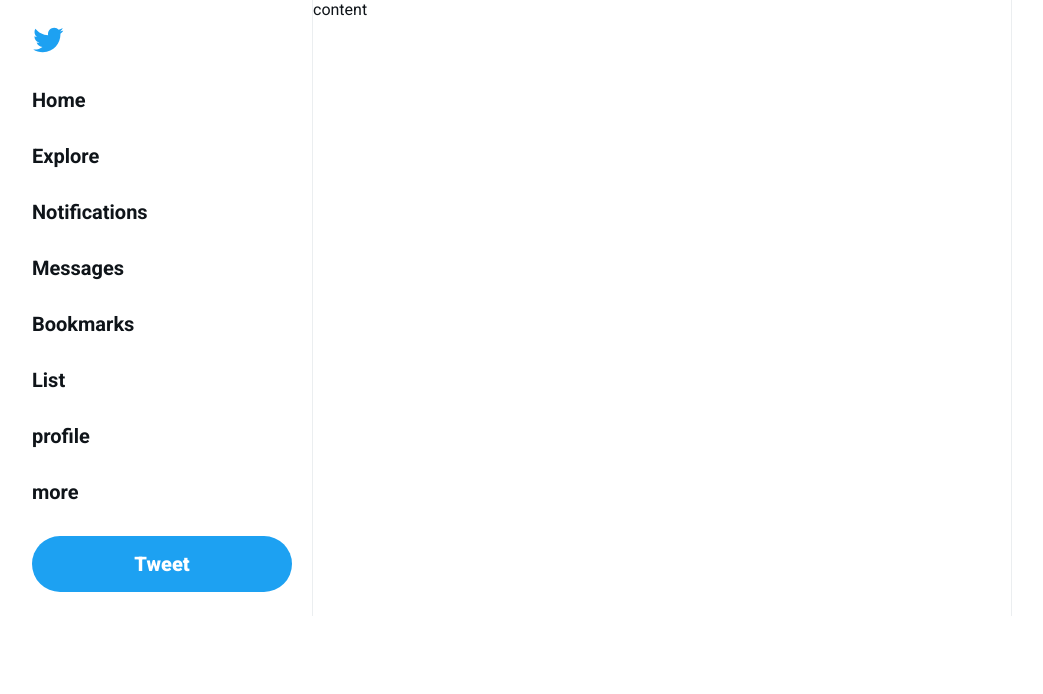
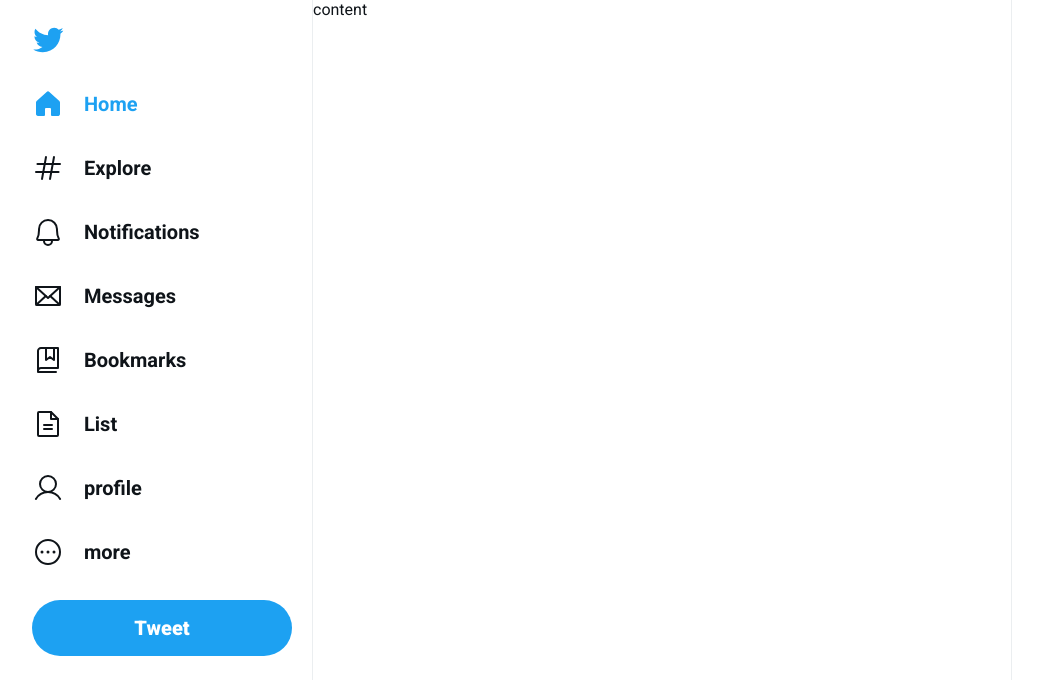
Before and after one commit to brunosbrito/twitter-ui, a React (Vite) app: page / in a window 1280 px wide. Shown: the top 694 px of the page, without its empty margins (128-1171 px from the left). Built offline with nearby package versions, Linux system fonts and the light colour scheme.

Commit message:
[feat] adciona icones no a de sidebar

```diff
--- a/src/main.tsx
+++ b/src/main.tsx
@@ -2,6 +2,9 @@
 import ReactDOM from 'react-dom/client';
 import Tweet from './components/Tweet';
 import './global.css';
+
+import { Bell, BookBookmark, DotsThreeCircle, Envelope, FileText, Hash, House, User } from 'phosphor-react'
+
 import twitterLogo from './assets/Logo.svg';
 
 
@@ -11,14 +14,38 @@
       <aside className='sidebar'>
         <img className='logo' src={ twitterLogo } alt='logo' />
         <nav className='main-navigation'>
-          <a href="">Home</a>
-          <a href="">Explore</a>
-          <a href="">Notifications</a>
-          <a href="">Messages</a>
-          <a href="">Bookmarks</a>
-          <a href="">List</a>
-          <a href="">profile</a>
-          <a href="">more</a>
+          <a className='active' href="">
+            <House weight='fill'/>
+            Home
+          </a>
+          <a href="">
+            <Hash />
+            Explore
+          </a>
+          <a href="">
+            <Bell />
+            Notifications
+          </a>
+          <a href="">
+            <Envelope />
+            Messages
+          </a>
+          <a href="">
+            <BookBookmark />
+            Bookmarks
+          </a>
+          <a href="">
+            <FileText />
+            List
+          </a>
+          <a href="">
+            <User />
+            profile
+          </a>
+          <a href="">
+            <DotsThreeCircle />
+            more
+          </a>
         </nav>
         <button className='new-tweet'>Tweet</button>
       </aside>
```
